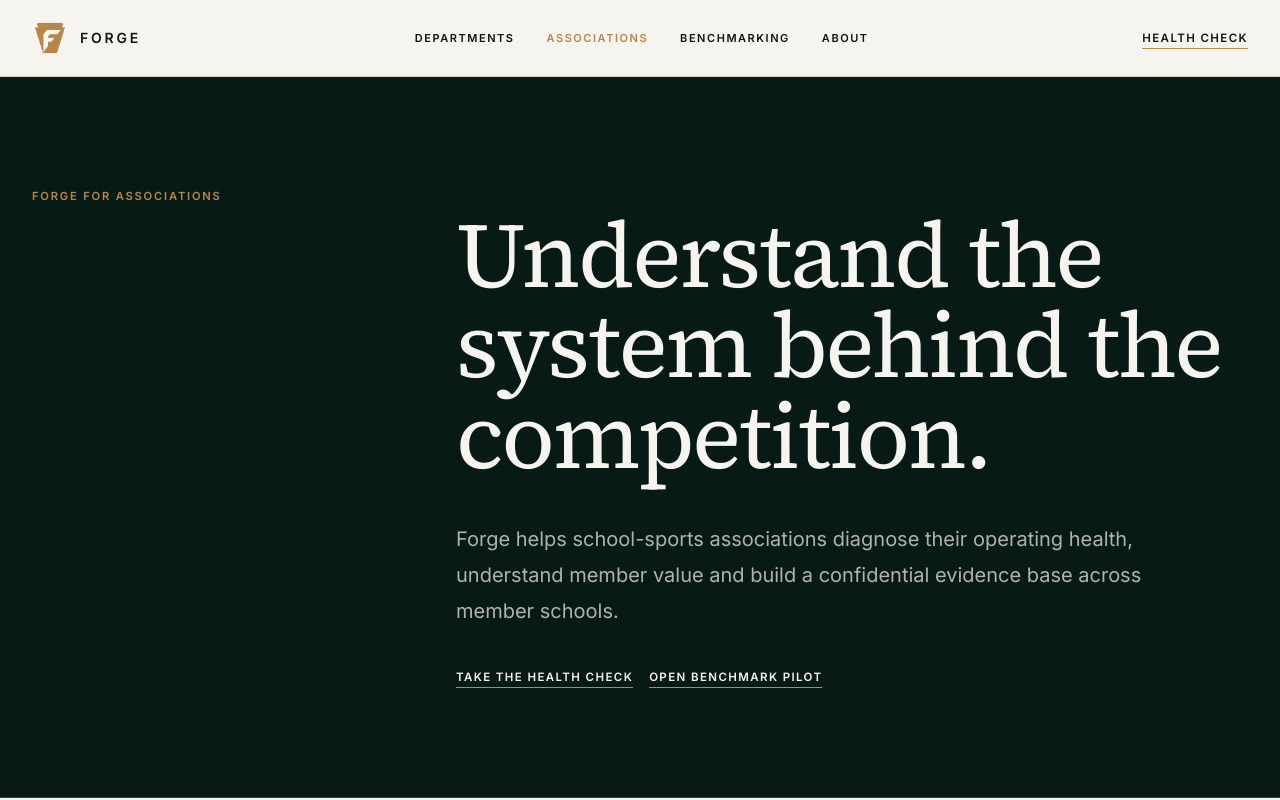
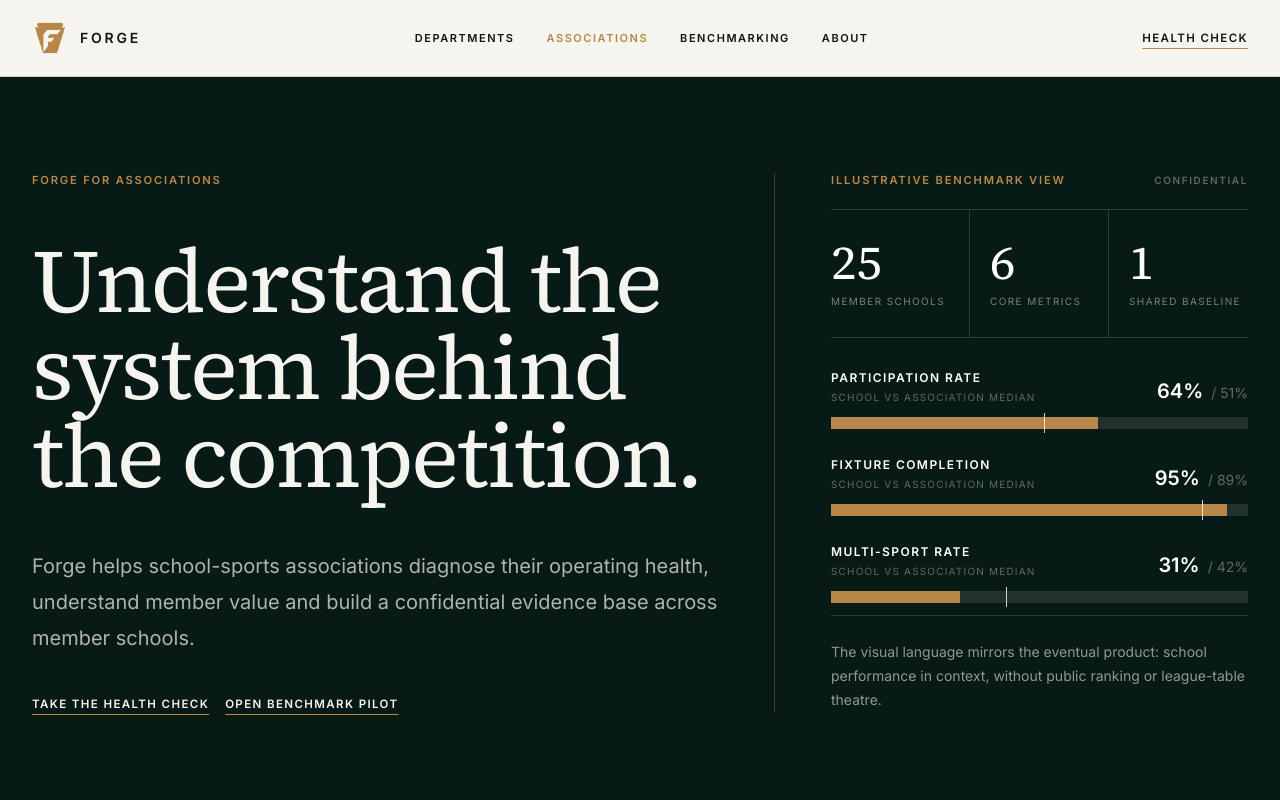
Before and after one commit to TSumerfield/forge-stress-test, a Next.js app: page /associations in a window 1280 px wide. Shown: the top 800 px of the page. Built offline with nearby package versions, Linux system fonts and the light colour scheme; no server answers.

Commit message:
Add desktop benchmark visuals to Forge Associations

```diff
--- a/app/associations/page.tsx
+++ b/app/associations/page.tsx
@@ -18,6 +18,12 @@ const benchmarkAreas = [
   ["Student experience", "Participation, retention, competitive balance and pathways."],
 ];
 
+const sampleMetrics = [
+  ["Participation rate", "64%", "51%", 64, 51],
+  ["Fixture completion", "95%", "89%", 95, 89],
+  ["Multi-sport rate", "31%", "42%", 31, 42],
+];
+
 export default function AssociationsPage() {
   return (
     <main className="forge-light overflow-hidden">
@@ -35,9 +41,31 @@ export default function AssociationsPage() {
       </header>
 
       <section className="forge-dark border-b border-[rgba(185,134,74,0.35)]">
-        <div className="forge-container grid min-h-[720px] gap-14 py-20 lg:grid-cols-12 lg:items-end lg:py-28">
-          <div className="lg:col-span-4 lg:self-start"><p className="forge-eyebrow">Forge for associations</p></div>
-          <div className="lg:col-span-8"><h1 className="forge-display max-w-5xl text-[clamp(4rem,7.2vw,7.8rem)]">Understand the system behind the competition.</h1><p className="mt-10 max-w-3xl text-xl leading-9 text-[rgba(246,244,238,0.7)]">Forge helps school-sports associations diagnose their operating health, understand member value and build a confidential evidence base across member schools.</p><div className="mt-10 flex flex-wrap gap-4"><Link href="/association-health-check" className="forge-button forge-button-primary">Take the health check</Link><Link href="/association-benchmark-return" className="forge-button">Open benchmark pilot</Link></div></div>
+        <div className="forge-container grid min-h-[720px] gap-14 py-20 lg:grid-cols-12 lg:items-stretch lg:py-24">
+          <div className="lg:col-span-7 lg:flex lg:flex-col lg:justify-between">
+            <div><p className="forge-eyebrow">Forge for associations</p><h1 className="forge-display mt-12 max-w-5xl text-[clamp(4rem,7vw,7.5rem)]">Understand the system behind the competition.</h1></div>
+            <div className="mt-12 max-w-3xl"><p className="text-xl leading-9 text-[rgba(246,244,238,0.7)]">Forge helps school-sports associations diagnose their operating health, understand member value and build a confidential evidence base across member schools.</p><div className="mt-10 flex flex-wrap gap-4"><Link href="/association-health-check" className="forge-button forge-button-primary">Take the health check</Link><Link href="/association-benchmark-return" className="forge-button">Open benchmark pilot</Link></div></div>
+          </div>
+
+          <aside className="hidden lg:col-span-5 lg:flex lg:flex-col lg:justify-between lg:border-l lg:border-[rgba(185,134,74,0.35)] lg:pl-10 xl:pl-14">
+            <div>
+              <div className="flex items-center justify-between border-b border-white/15 pb-5"><p className="forge-eyebrow">Illustrative benchmark view</p><span className="text-[10px] font-semibold uppercase tracking-[0.16em] text-white/35">Confidential</span></div>
+              <div className="grid grid-cols-3 border-b border-white/15">
+                <div className="border-r border-white/15 py-7 pr-5"><p className="font-serif text-5xl text-white">25</p><p className="mt-2 text-[10px] uppercase tracking-[0.14em] text-white/45">Member schools</p></div>
+                <div className="border-r border-white/15 px-5 py-7"><p className="font-serif text-5xl text-white">6</p><p className="mt-2 text-[10px] uppercase tracking-[0.14em] text-white/45">Core metrics</p></div>
+                <div className="py-7 pl-5"><p className="font-serif text-5xl text-white">1</p><p className="mt-2 text-[10px] uppercase tracking-[0.14em] text-white/45">Shared baseline</p></div>
+              </div>
+              <div className="mt-8 space-y-7">
+                {sampleMetrics.map(([label, school, median, schoolWidth, medianWidth]) => (
+                  <div key={label as string}>
+                    <div className="mb-3 flex items-end justify-between gap-4"><div><p className="text-xs font-semibold uppercase tracking-[0.12em] text-white">{label}</p><p className="mt-1 text-[10px] uppercase tracking-[0.12em] text-white/35">School vs association median</p></div><div className="text-right"><span className="text-xl font-semibold text-white">{school}</span><span className="ml-2 text-sm text-white/35">/ {median}</span></div></div>
+                    <div className="relative h-3 bg-white/10"><div className="h-full bg-[var(--forge-bronze)]" style={{ width: `${schoolWidth}%` }} /><span className="absolute top-[-4px] h-5 w-px bg-white/80" style={{ left: `${medianWidth}%` }} /></div>
+                  </div>
+                ))}
+              </div>
+            </div>
+            <div className="border-t border-white/15 pt-6"><p className="text-sm leading-6 text-white/55">The visual language mirrors the eventual product: school performance in context, without public ranking or league-table theatre.</p></div>
+          </aside>
         </div>
       </section>
 
@@ -48,11 +76,18 @@ export default function AssociationsPage() {
 
       <section className="forge-forest forge-section border-b border-[rgba(185,134,74,0.35)]">
         <div className="forge-container grid gap-12 lg:grid-cols-12"><div className="lg:col-span-4"><p className="forge-eyebrow">Product 001</p></div><div className="lg:col-span-8"><h2 className="forge-heading max-w-4xl text-5xl md:text-7xl">Association Health Check</h2><p className="mt-8 max-w-3xl text-lg leading-8 text-[rgba(246,244,238,0.7)]">A confidential assessment across governance, member value, competition quality, risk and safeguarding, operations, data and intelligence, and resilience and strategy.</p><Link href="/association-health-check" className="mt-10 inline-block text-xs font-semibold uppercase tracking-[0.14em] text-[var(--forge-bronze)] underline underline-offset-8">Start the Association Health Check</Link></div></div>
+        <div className="forge-container mt-16 hidden lg:grid lg:grid-cols-7 lg:border-l lg:border-t lg:border-[rgba(185,134,74,0.35)]">
+          {["Governance","Member value","Competition quality","Risk & safeguarding","Operations","Data & intelligence","Resilience & strategy"].map((label,index) => <div key={label} className="min-h-[180px] border-b border-r border-[rgba(185,134,74,0.35)] p-5"><span className="forge-eyebrow">0{index+1}</span><div className="mt-12 h-1.5 bg-white/10"><div className="h-full bg-[var(--forge-bronze)]" style={{width:`${[76,82,88,71,79,58,74][index]}%`}} /></div><p className="mt-4 text-xs font-semibold uppercase tracking-[0.1em] text-white/75">{label}</p></div>)}
+        </div>
       </section>
 
       <section className="forge-section border-b forge-border">
         <div className="forge-container grid gap-12 lg:grid-cols-12"><div className="lg:col-span-4"><p className="forge-eyebrow">Product 002 / validation</p></div><div className="lg:col-span-8"><h2 className="forge-heading max-w-4xl text-5xl text-[var(--forge-forest-deep)] md:text-7xl">Forge Association Benchmark</h2><p className="mt-8 max-w-3xl text-lg leading-8 text-[rgba(17,19,17,0.66)]">A structured annual return that gives member schools confidential peer context and gives the association a clearer picture of school sport across its network.</p><div className="mt-8 flex flex-wrap gap-6"><Link href="/association-benchmark-return" className="text-xs font-semibold uppercase tracking-[0.14em] text-[var(--forge-bronze)] underline underline-offset-8">Open pilot return</Link><Link href="/association-benchmark-sample" className="text-xs font-semibold uppercase tracking-[0.14em] text-[var(--forge-bronze)] underline underline-offset-8">View sample school report</Link><Link href="/state-of-school-sport-sample" className="text-xs font-semibold uppercase tracking-[0.14em] text-[var(--forge-bronze)] underline underline-offset-8">View sample association report</Link></div></div></div>
         <div className="mt-16 grid border-l border-t forge-border md:grid-cols-2 lg:grid-cols-3">{benchmarkAreas.map(([title,text]) => <article key={title} className="min-h-[250px] border-b border-r p-8 forge-border"><h3 className="forge-heading text-3xl text-[var(--forge-forest-deep)]">{title}</h3><p className="mt-5 text-sm leading-7 text-[rgba(17,19,17,0.62)]">{text}</p></article>)}</div>
+        <div className="mt-16 hidden border border-[rgba(185,134,74,0.35)] lg:grid lg:grid-cols-[1.15fr_.85fr]">
+          <div className="p-10"><div className="flex items-center justify-between"><p className="forge-eyebrow">Illustrative school output</p><span className="text-[10px] font-semibold uppercase tracking-[0.14em] text-black/35">Fictional data</span></div><h3 className="forge-heading mt-8 text-5xl text-[var(--forge-forest-deep)]">Your School vs Association Median</h3><div className="mt-10 space-y-7">{sampleMetrics.map(([label,school,median,schoolWidth,medianWidth]) => <div key={label as string}><div className="mb-2 flex justify-between"><span className="text-sm font-semibold">{label}</span><span className="text-sm"><strong>{school}</strong><span className="ml-2 text-black/35">Median {median}</span></span></div><div className="relative h-3 bg-black/10"><div className="h-full bg-[var(--forge-forest)]" style={{width:`${schoolWidth}%`}}/><span className="absolute top-[-4px] h-5 w-px bg-[var(--forge-bronze)]" style={{left:`${medianWidth}%`}}/></div></div>)}</div></div>
+          <div className="border-l border-[rgba(185,134,74,0.35)] bg-[var(--forge-forest-deep)] p-10 text-[var(--forge-ivory)]"><p className="forge-eyebrow">Interpretation</p><p className="forge-heading mt-8 text-4xl">Context before judgement.</p><p className="mt-7 text-base leading-7 text-white/60">The purpose is not to rank schools. It is to show where a programme differs meaningfully from comparable peers, then ask better leadership questions.</p><div className="mt-10 border-t border-white/15 pt-6"><p className="text-xs font-semibold uppercase tracking-[0.12em] text-white/40">Example question</p><p className="mt-3 text-lg leading-7">Why is multi-sport participation lower than the association median despite stronger overall participation?</p></div></div>
+        </div>
       </section>
 
       <section className="forge-dark forge-section border-b border-[rgba(185,134,74,0.35)]">
```
